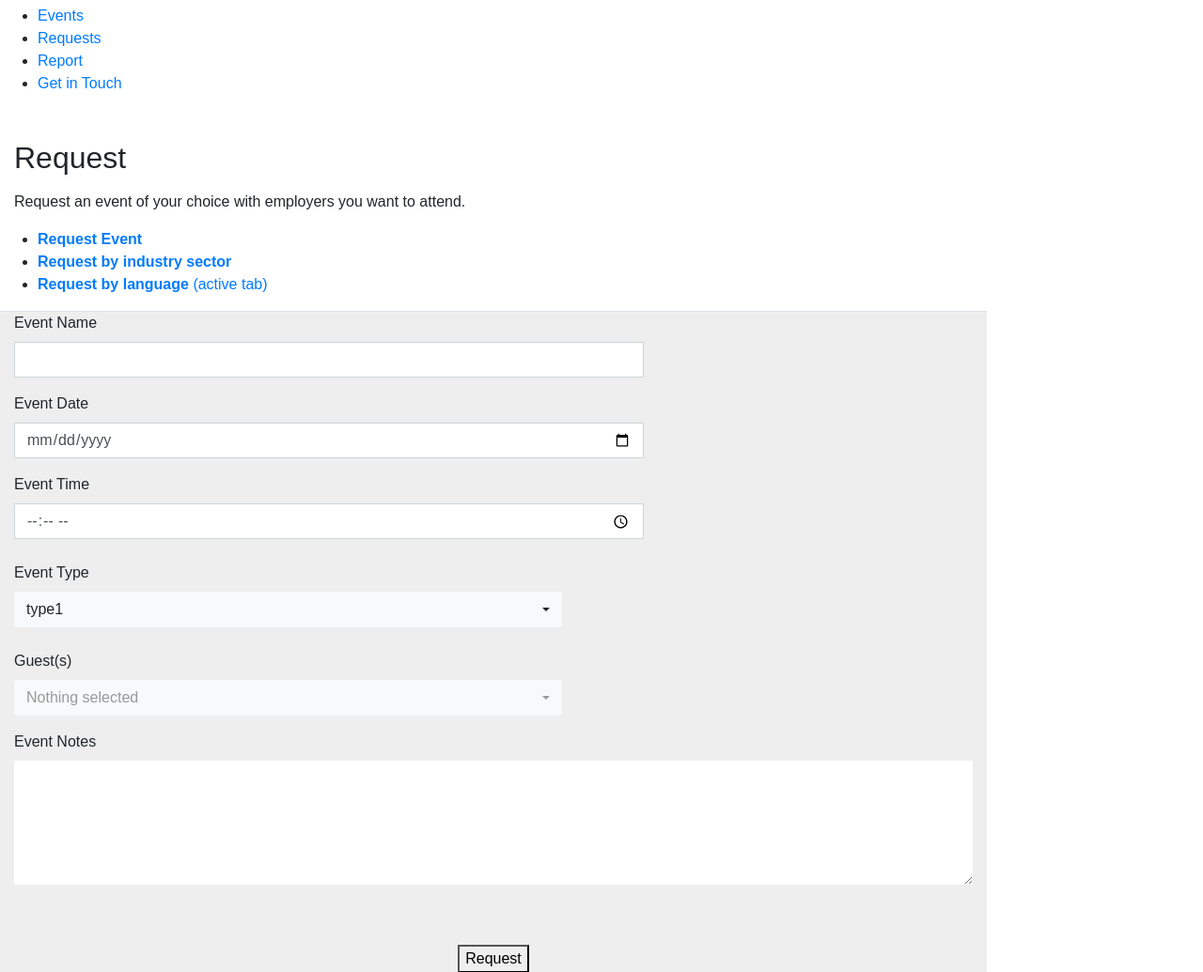
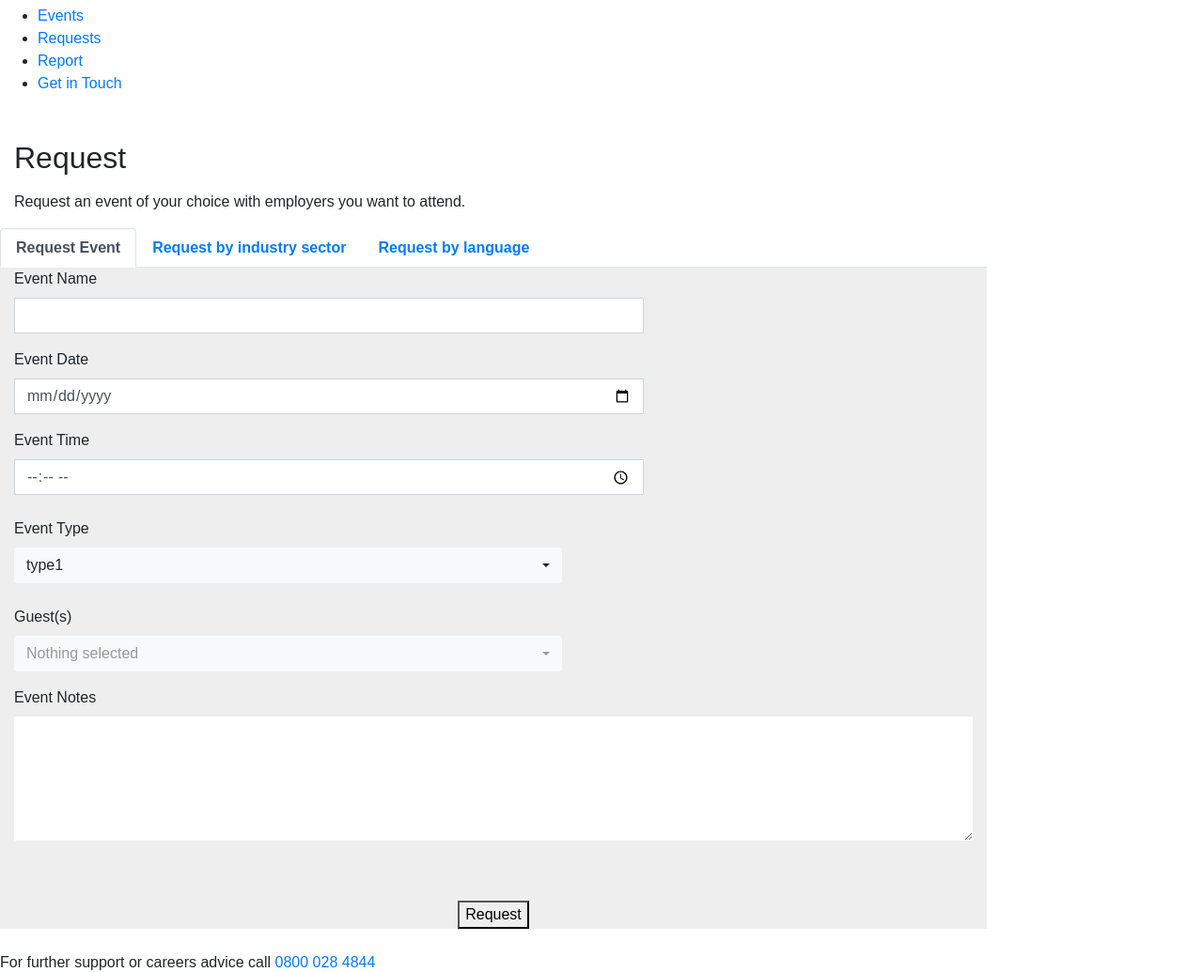
Before and after one commit to krzysztof-rachwal/Masters-Dissertation, a Spring Boot app: page /request in a window 1280 px wide. Shown: the part 895-1930 px from the top of the page at 94% size. Run offline with Spring Boot 4, Linux system fonts and the light colour scheme; some of the project's set-up classes (security, data sources, template engines, error pages and the like) are left out, and stand-ins take their place; some libraries are stand-ins or nearby versions.

Commit message:
Fix error with tabs

```diff
--- a/src/main/resources/templates/requestPage.html
+++ b/src/main/resources/templates/requestPage.html
@@ -42,24 +42,24 @@
         <span class="title-h2">Request</span>
         <p class="mt-3">Request an event of your choice with employers you want to attend.</p>
     </div>
-    <div class="tabs-wrapper nav-tabs">
-        <ul class="tabs js-tabs" gel-processed="processed">
-            <li class="tabs__tab js-tab tab--is-active">
-                <a gel-processed="processed" data-toggle="tab" href="#general" class="tab__link ">
-                    <strong>Request Event</strong>
-                    <span class="summary"></span></a></li>
-            <li class="tabs__tab js-tab">
-                <a class="tab__link" gel-processed="processed" data-toggle="tab" href="#sector">
-                    <strong>Request by industry sector</strong>
-                    <span class="link__summary"></span></a></li>
-            <li class="tabs__tab js-tab">
-                <a class="tab__link" gel-processed="processed" data-toggle="tab" href="#lang">
-                    <strong>Request by language</strong><span class="link__summary"></span>
-                    <span class="visually-hidden">(active tab)</span></a></li>
+    <div class="tabs-wrapper">
+        <ul class="nav nav-tabs" id="myTabs" role="tablist">
+            <li class="nav-item">
+                <a id="general-tab" href="#general" class="nav-link active" data-toggle="tab" role="tab" aria-selected="true" aria-controls="general">
+                    <strong>Request Event</strong></a>
+            </li>
+            <li class="nav-item">
+                <a id="sector-tab" class="nav-link" data-toggle="tab" href="#sector" role="tab" aria-selected="false" aria-controls="sector">
+                    <strong>Request by industry sector</strong></a>
+            </li>
+            <li class="nav-item">
+                <a id="lang-tab" class="nav-link" data-toggle="tab" href="#lang" role="tab" aria-selected="false" aria-controls="lang">
+                    <strong>Request by language</strong></a>
+            </li>
         </ul>
     </div>
-    <div class="tab-content">
-        <div id="general" class="tab-pane fade active show">
+    <div class="tab-content" id="myTabContent">
+        <div id="general" class="tab-pane fade show active" role="tabpanel" aria-labelledby="general-tab">
             <form>
                 <div class="container-fluid">
                     <div class="row">
@@ -130,14 +130,14 @@
             </form>
 
         </div>
-        <div id="lang" class="tab-pane fade tab--is-active">
+        <div id="lang" class="tab-pane fade" role="tabpanel" aria-labelledby="sector-tab">
             <form>
                 <div class="container-fluid">
                     <div class="row">
                         <div class="col-md-8">
                             <div class="form-group">
                                 <label for="event_name">Event Name</label>
-                                <input type="text" id="event_name" name="event_name" class="form-control input-border">
+                                <input type="text" id="event_name_sector" name="event_name" class="form-control input-border">
                             </div>
                         </div>
                     </div>
@@ -145,7 +145,7 @@
                         <div class="col-md-8">
                             <div class="form-group">
                                 <label class=" text-left" for="event_date">Event Date</label>
-                                <input type="date" id="event_date" class="form-control input-border" name="event_date">
+                                <input type="date" id="event_date_sector" class="form-control input-border" name="event_date">
                             </div>
                         </div>
                     </div>
@@ -153,7 +153,7 @@
                         <div class="col-md-8">
                             <div class="form-group mb-0">
                                 <label for="event_time">Event Time</label>
-                                <input type="time" id="event_time" class="form-control input-border" name="event_time">
+                                <input type="time" id="event_time_sector" class="form-control input-border" name="event_time">
                             </div>
                         </div>
                     </div>
@@ -164,7 +164,7 @@
                             <div class="form-group mb-0">
                                 <div class="row d-inline">
                                     <label for="event_type" class="d-block">Event Type</label>
-                                    <select id="event_type" name="event_type" class="selectpicker d-block form-control">
+                                    <select id="event_type_sector" name="event_type" class="selectpicker d-block form-control">
                                         <option value="type1">type1</option>
                                         <option value="type2">type2</option>
                                         <option value="type3">type3</option>
@@ -191,7 +191,7 @@
                         <div class="col-md-12">
                             <div class="form-group">
                                 <label for="event_notes">Event Notes</label>
-                                <textarea type="time" id="event_notes" class="form-control input-border border-0"
+                                <textarea type="time" id="event_notes_sector" class="form-control input-border border-0"
                                           rows="5" name="event_notes"></textarea>
                             </div>
                         </div>
@@ -203,14 +203,14 @@
             </form>
 
         </div>
-        <div id="sector" class="tab-pane fade tab--is-active">
+        <div id="sector" class="tab-pane fade" role="tabpanel" aria-labelledby="lang-tab">
             <form>
                 <div class="container-fluid">
                     <div class="row">
                         <div class="col-md-8">
                             <div class="form-group">
                                 <label for="event_name">Event Name</label>
-                                <input type="text" id="event_name" name="event_name" class="form-control input-border">
+                                <input type="text" id="event_name_lang" name="event_name" class="form-control input-border">
                             </div>
                         </div>
                     </div>
@@ -218,7 +218,7 @@
                         <div class="col-md-8">
                             <div class="form-group">
                                 <label class=" text-left" for="event_date">Event Date</label>
-                                <input type="date" id="event_date" class="form-control input-border" name="event_date">
+                                <input type="date" id="event_date_lang" class="form-control input-border" name="event_date">
                             </div>
                         </div>
                     </div>
@@ -226,7 +226,7 @@
                         <div class="col-md-8">
                             <div class="form-group mb-0">
                                 <label for="event_time">Event Time</label>
-                                <input type="time" id="event_time" class="form-control input-border" name="event_time">
+                                <input type="time" id="event_time_lang" class="form-control input-border" name="event_time">
                             </div>
                         </div>
                     </div>
@@ -235,7 +235,7 @@
                             <div class="form-group mb-0">
                                 <div class="row d-inline">
                                     <label for="event_type" class="d-block">Event Type</label>
-                                    <select id="event_type" name="event_type" class="selectpicker d-block form-control">
+                                    <select id="event_type_lang" name="event_type" class="selectpicker d-block form-control">
                                         <option value="type1">type1</option>
                                         <option value="type2">type2</option>
                                         <option value="type3">type3</option>
@@ -262,7 +262,7 @@
                         <div class="col-md-12">
                             <div class="form-group">
                                 <label for="event_notes">Event Notes</label>
-                                <textarea type="time" id="event_notes" class="form-control input-border border-0"
+                                <textarea type="time" id="event_notes_lang" class="form-control input-border border-0"
                                           rows="5" name="event_notes"></textarea>
                             </div>
                         </div>
@@ -275,7 +275,6 @@
 
         </div>
     </div>
-
 </div>
 <!--END OF MAIN CONTENT-->
 
@@ -298,7 +297,6 @@
 <script src="https://stackpath.bootstrapcdn.com/bootstrap/4.1.1/js/bootstrap.bundle.min.js"></script>
 <script src="https://cdnjs.cloudflare.com/ajax/libs/bootstrap-select/1.13.1/js/bootstrap-select.min.js"></script>
 
-
 <script>
     $('select').selectpicker();
 </script>
```
